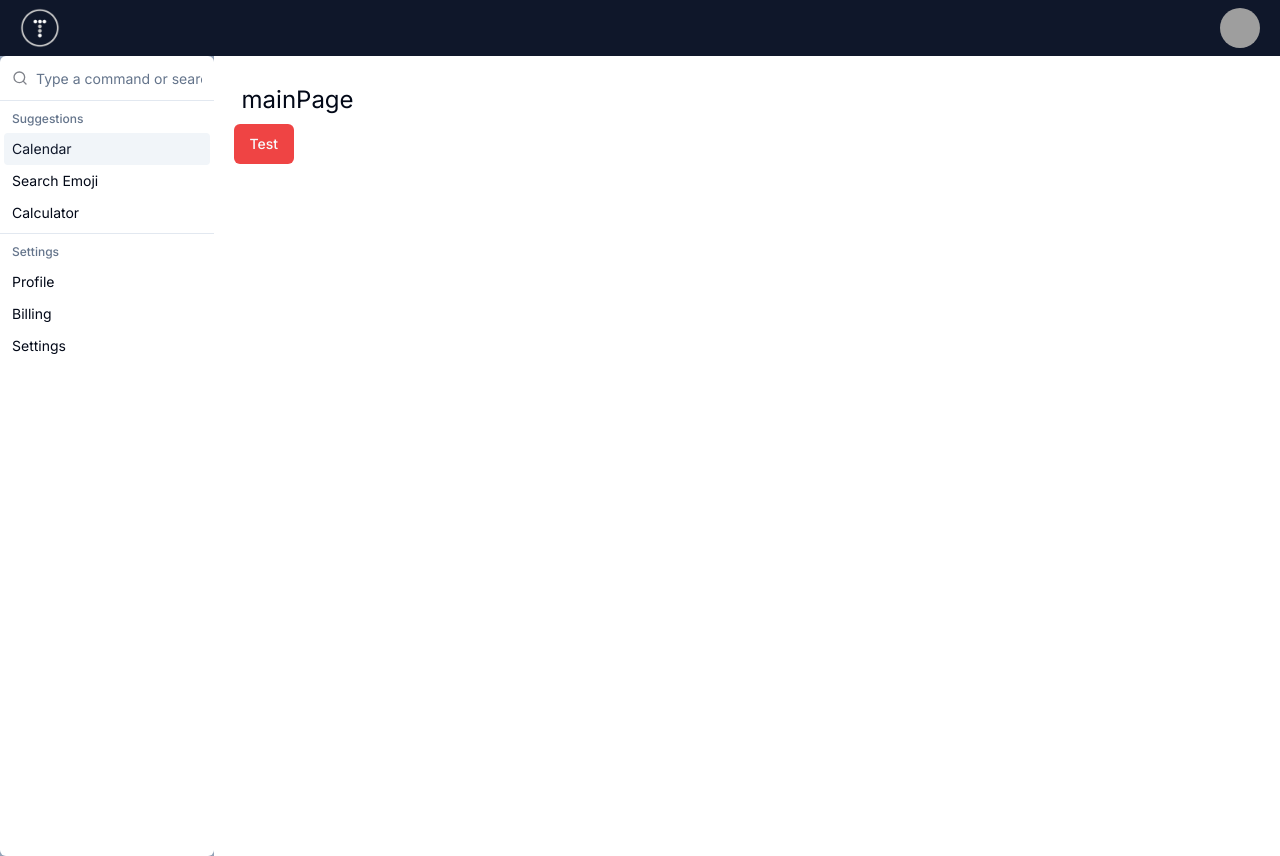
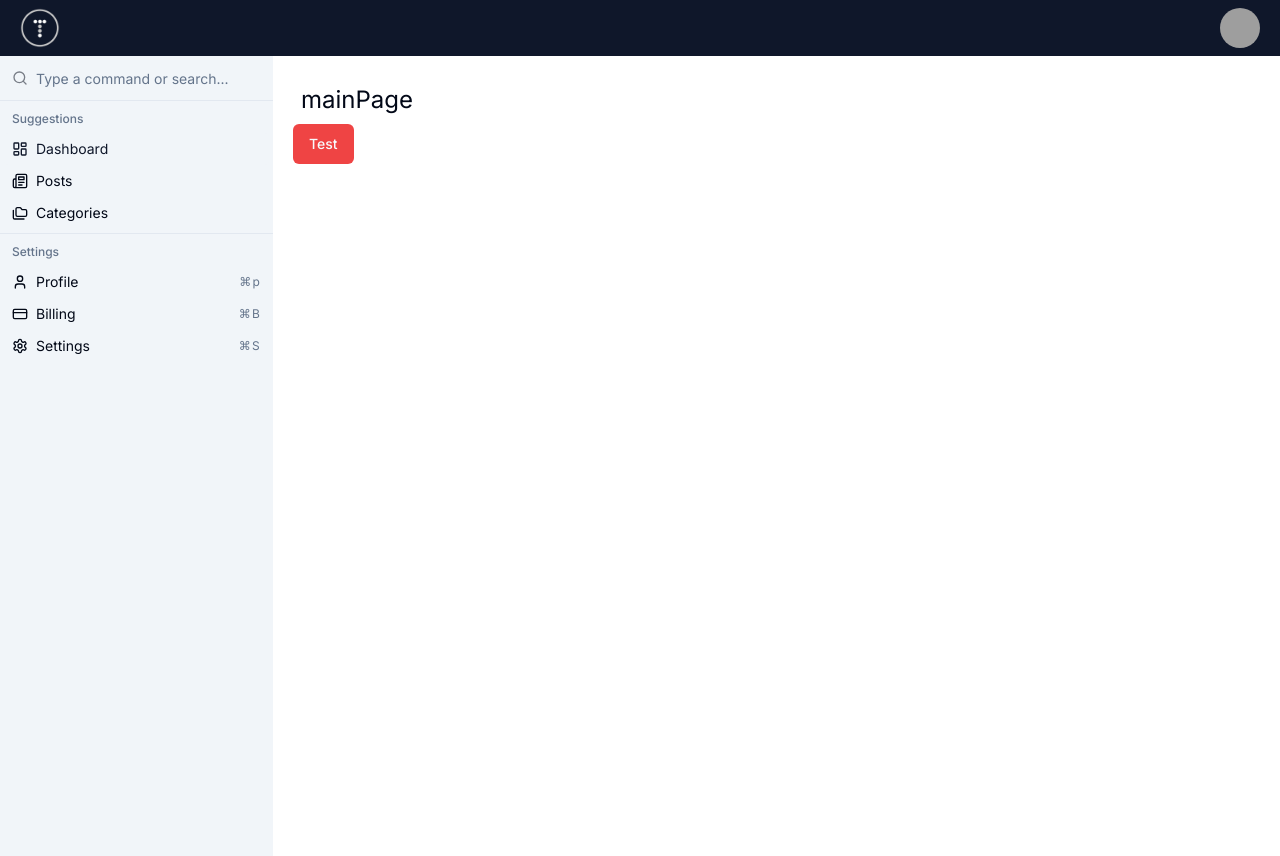
Before and after one commit to alisalali/admin-dash-shadcn, a Next.js app: page / in a window 1280 px wide. Built offline with nearby package versions, Linux system fonts and the light colour scheme; grey boxes are pictures that could not be loaded.

Commit message:
Sidebar design implementation

```diff
--- a/app/layout.tsx
+++ b/app/layout.tsx
@@ -23,7 +23,7 @@
       <body className={inter.className}>
         <Navbar />
         <div className="flex">
-          <div className="hidden md:block h-[100vh] bg-slate-400">
+          <div className="hidden md:block h-[100vh] bg-slate-400 w-[350px]">
             <Sidebar />
           </div>
           <div className="p-5 w-full md:max-w-[1140px]">{children}</div>
--- a/components/Sidebar.tsx
+++ b/components/Sidebar.tsx
@@ -10,22 +10,54 @@
   CommandShortcut,
 } from "@/components/ui/command";
 
+import {
+  LayoutDashboard,
+  Newspaper,
+  Folders,
+  CreditCard,
+  Settings,
+  Users,
+  User,
+} from "lucide-react";
+import Link from "next/link";
+
 export const Sidebar = () => {
   return (
-    <Command>
+    <Command className="bg-secondary rounded-none">
       <CommandInput placeholder="Type a command or search..." />
       <CommandList>
         <CommandEmpty>No results found.</CommandEmpty>
         <CommandGroup heading="Suggestions">
-          <CommandItem>Calendar</CommandItem>
-          <CommandItem>Search Emoji</CommandItem>
-          <CommandItem>Calculator</CommandItem>
+          <CommandItem>
+            <LayoutDashboard className="mr-2 h-4 w-4" />
+            <Link href="/">Dashboard</Link>
+          </CommandItem>
+          <CommandItem>
+            <Newspaper className="mr-2 h-4 w-4" />
+            <Link href="/posts">Posts</Link>
+          </CommandItem>
+          <CommandItem>
+            <Folders className="mr-2 h-4 w-4" />
+            <Link href="#">Categories</Link>
+          </CommandItem>
         </CommandGroup>
         <CommandSeparator />
         <CommandGroup heading="Settings">
-          <CommandItem>Profile</CommandItem>
-          <CommandItem>Billing</CommandItem>
-          <CommandItem>Settings</CommandItem>
+          <CommandItem>
+            <User className="mr-2 h-4 w-4" />
+            <span>Profile</span>
+            <CommandShortcut>⌘p</CommandShortcut>
+          </CommandItem>
+          <CommandItem>
+            <CreditCard className="mr-2 h-4 w-4" />
+            <span>Billing</span>
+            <CommandShortcut>⌘B</CommandShortcut>
+          </CommandItem>
+          <CommandItem>
+            <Settings className="mr-2 h-4 w-4" />
+            <span>Settings</span>
+            <CommandShortcut>⌘S</CommandShortcut>
+          </CommandItem>
         </CommandGroup>
       </CommandList>
     </Command>
```
